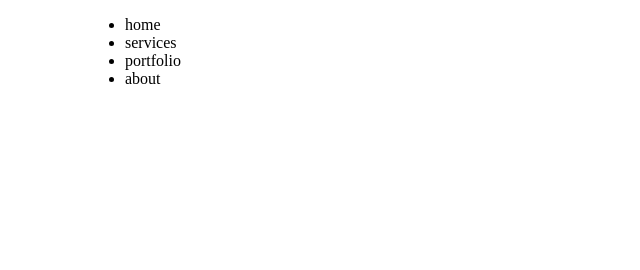
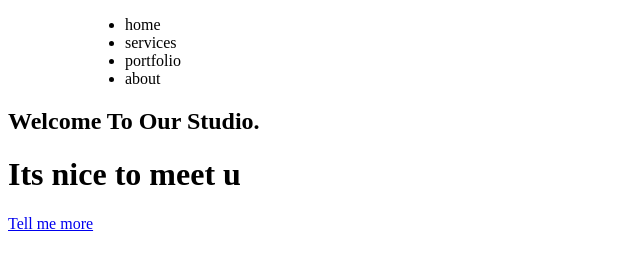
Before and after one commit to DagmaraGryka/zadanie3, a plain HTML site: page index.html in a window 1280 px wide. Shown: the whole page, without its empty margins (0-640 px from the left). Drawn offline with nearby package versions, Linux system fonts and the light colour scheme; files that its build step writes are made by us from their sources; files whose address does not match are found by name.

Commit message:
add header

```diff
--- a/index.html
+++ b/index.html
@@ -15,7 +15,14 @@
                     <li><a="href=#">portfolio</a></li>
                     <li><a="href=#">about</a></li>
                 </ul>
-
             </div>
         </nav>
+
+        <header class="splash">
+            <div class="splash-inner">
+                <h2 class="paige-title">Welcome To Our Studio.</h1>
+                <h1 class="paige-subtitle">Its nice to meet u</h2>
+                    <a href="#" class="btn btn-one">Tell me more</a>
+            </div>
+        </header>
     </body>
```
